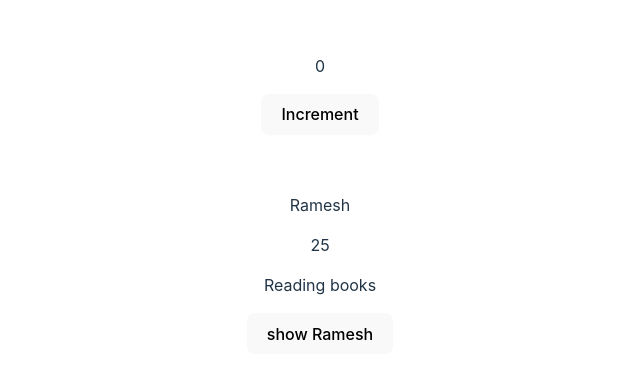
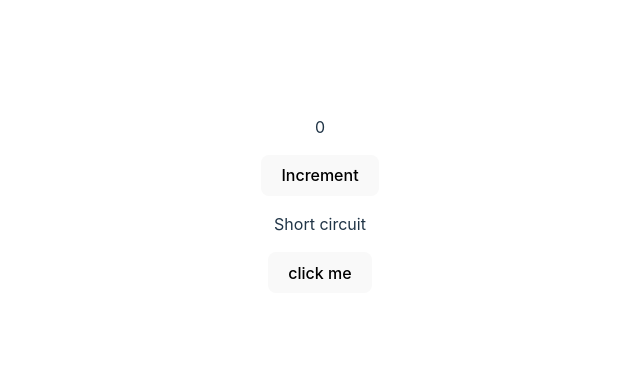
Before and after one commit to Avinash9694/React-projects, a React app in the folder practice/: page / in a window 1280 px wide. Shown: the part 204-582 px from the top of the page, without its empty margins (320-960 px from the left). Built offline with nearby package versions, Linux system fonts and the light colour scheme; no server answers; the HTML template or start-up script is replaced by a standard one.

Commit message:
added short circuit project

```diff
--- a/practice/src/App.jsx
+++ b/practice/src/App.jsx
@@ -1,18 +1,19 @@
-import './App.css'
-import Counter from './components/useState/Counter'
-import Final from './components/useState/Final'
-import ObjectExample from './components/useState/ObjectExample'
-import FetchData from './components/useEffect/FetchData'
-import FetchUser from './components/useEffect/FetchUser'
-
+import './App.css';
+import Counter from './components/useState/Counter';
+import Final from './components/useState/Final';
+import ObjectExample from './components/useState/ObjectExample';
+import FetchData from './components/useEffect/FetchData';
+import FetchUser from './components/useEffect/FetchUser';
+import ShortCircuit from './components/useEffect/ShortCircuit';
 function App() {
   return (
     <>
       <Counter/>
       {/* <Final/> */}
       {/* <FetchData/> */}
-      <FetchUser/>
-      <ObjectExample/>
+      {/* <FetchUser/> */}
+      {/* <ObjectExample/> */}
+      <ShortCircuit/>
     </>
   )
 }
--- /dev/null
+++ b/practice/src/components/useEffect/ShortCircuit.jsx
@@ -0,0 +1,21 @@
+import React, { useState } from 'react'
+
+const ShortCircuit = () => {
+    const [val,setVal] = useState(true)
+
+    function handleClick(){
+        setVal(!val)
+    }
+    console.log(val)
+  return (
+    <div>
+        {val && <p>Short circuit</p>}
+        {val || <p>ciruit</p>}
+
+        <button onClick={handleClick}>click me</button>
+    </div>
+
+  )
+}
+
+export default ShortCircuit
```
